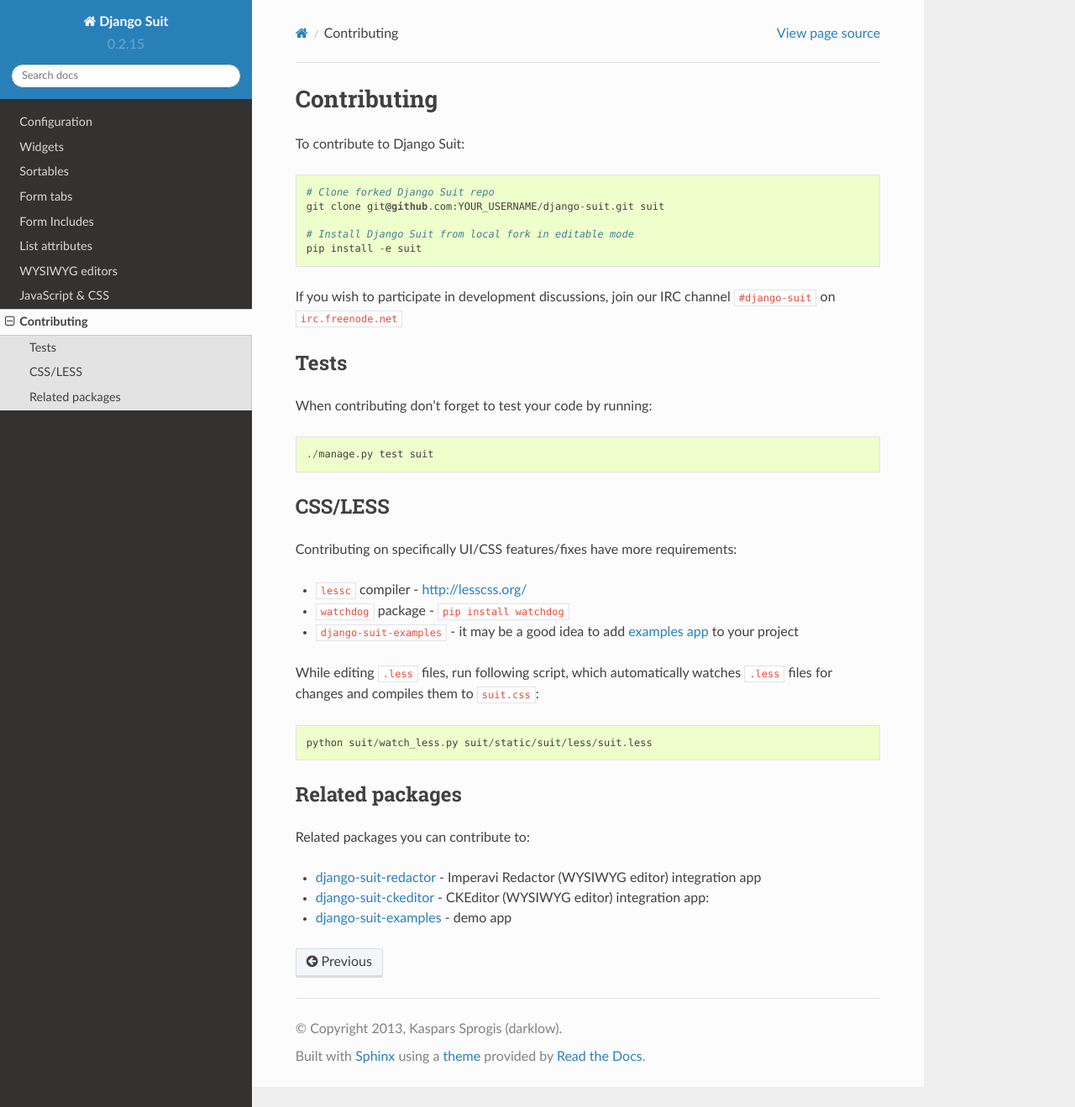
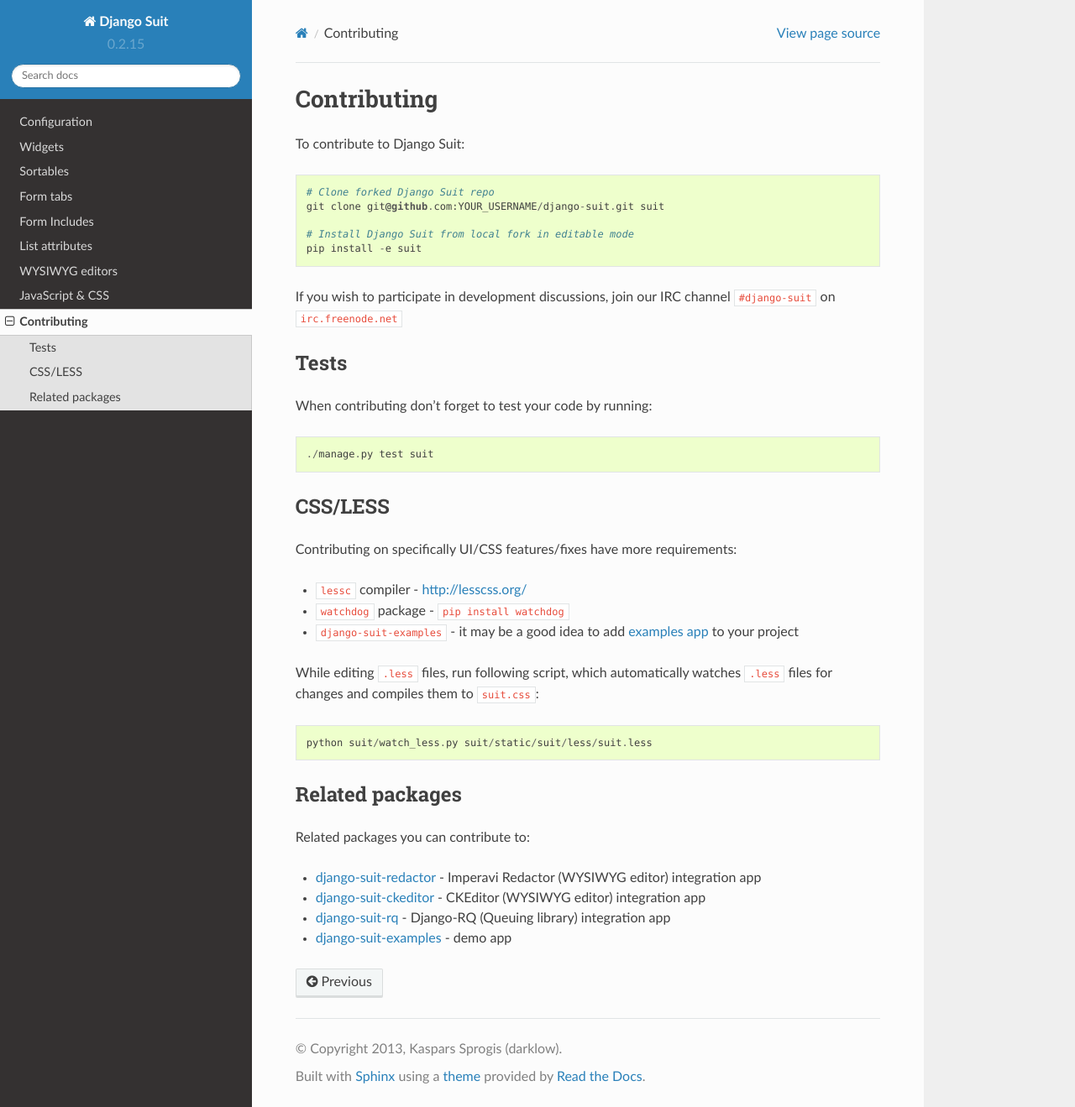
Before and after one commit to darklow/django-suit, a Sphinx documentation site: the page built from docs/contributing.rst, in a window 1280 px wide and 1319 px high. Shown: the whole window at 84% size. Built offline with Sphinx 7.4.7 and the Read the Docs theme 2.0.0, drawn with Linux system fonts in a browser that asks for light colours.

Commit message:
Adding django-suit-rq to related packages.

```diff
--- a/docs/contributing.rst
+++ b/docs/contributing.rst
@@ -38,5 +38,6 @@
 Related packages you can contribute to:
 
 * `django-suit-redactor <https://github.com/darklow/django-suit-redactor>`_ - Imperavi Redactor (WYSIWYG editor) integration app
-* `django-suit-ckeditor <https://github.com/darklow/django-suit-ckeditor>`_ - CKEditor (WYSIWYG editor) integration app:
+* `django-suit-ckeditor <https://github.com/darklow/django-suit-ckeditor>`_ - CKEditor (WYSIWYG editor) integration app
+* `django-suit-rq <https://github.com/gsmke/django-suit-rq>`_ - Django-RQ (Queuing library) integration app
 * `django-suit-examples <https://github.com/darklow/django-suit-examples>`_ - demo app
```
